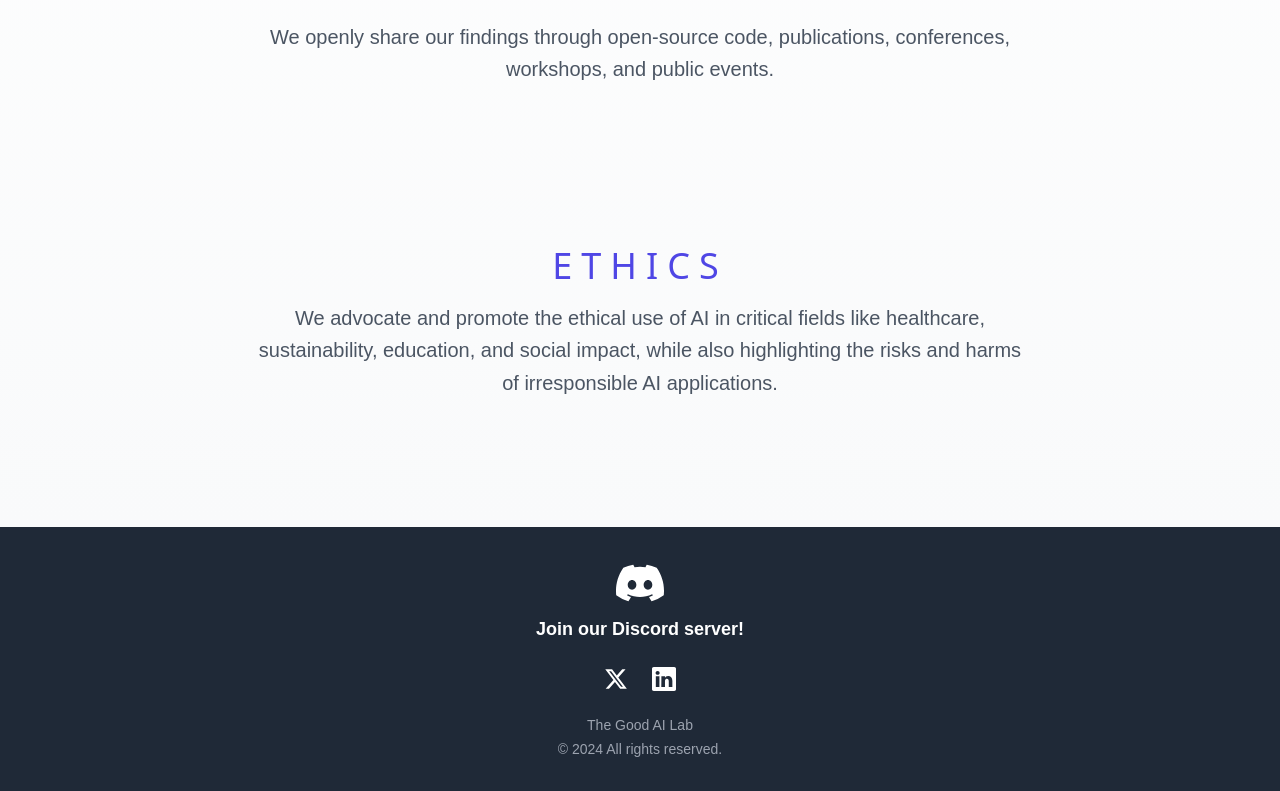
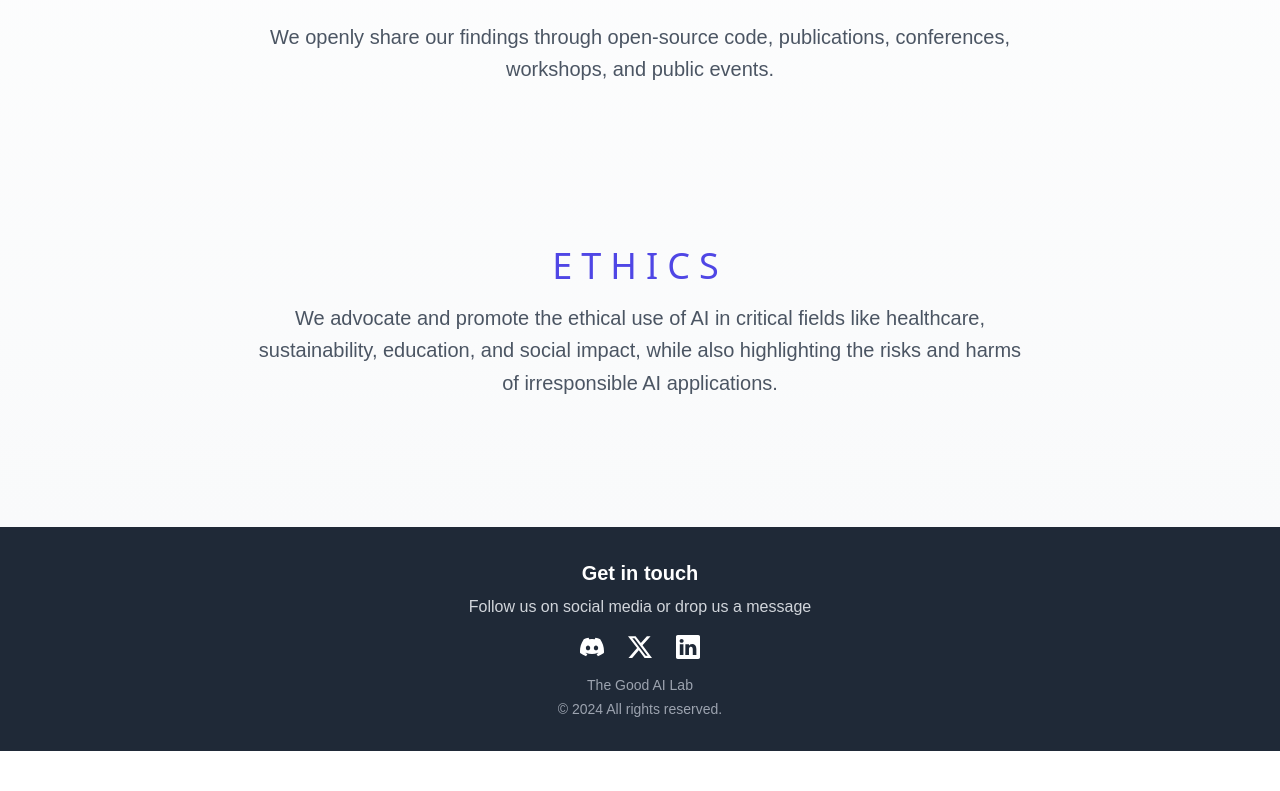
Before and after one commit to theo2021/The-Good-AI-Lab, a Next.js app in the folder frontend/: page / in a window 1280 px wide. Shown: the part 2888-3679 px from the top of the page. After the commit the page ends 3639 px from the top, so only its background shows below. Built offline with nearby package versions, Linux system fonts and the light colour scheme.

Commit message:
Deploy with github actions (#2)

```diff
--- a/frontend/next.config.js
+++ b/frontend/next.config.js
@@ -1,5 +1,10 @@
 /** @type {import('next').NextConfig} */
 const nextConfig = {
+  output: 'export',
+  basePath: process.env.NODE_ENV === 'production' ? '/thegoodailab' : '',
+  images: {
+    unoptimized: true,
+  },
   webpack: (config) => {
     config.module.rules.push({
       test: /\.json$/,
--- a/frontend/src/components/layout/Footer.tsx
+++ b/frontend/src/components/layout/Footer.tsx
@@ -1,53 +1,23 @@
 import settings from '@/config/settings'
-import { BsLinkedin, BsDiscord } from 'react-icons/bs'
-import { FaXTwitter } from 'react-icons/fa6'
-
-interface SocialData {
-  url: string;
-  hoverColor: string;
-}
-
-interface Settings {
-  social: {
-    [key: string]: SocialData;
-  }
-}
+import { BsGithub, BsLinkedin, BsDiscord, BsTwitterX } from 'react-icons/bs'
 
 const socialIconsMap = {
-  x: FaXTwitter,
+  x: BsTwitterX,
+  github: BsGithub,
   linkedin: BsLinkedin,
   discord: BsDiscord
 }
 
-const socialHoverClasses = {
-  discord: 'hover:text-indigo-400',
-  x: 'hover:text-gray-400',
-  linkedin: 'hover:text-blue-400'
-} as const
-
-const typedSettings = settings as Settings;
-
 const Footer = () => {
-  const { discord, ...otherSocials } = typedSettings.social;
-
   return (
     <footer className="bg-gray-800 text-white py-8">
-      <div className="container mx-auto flex flex-col items-center space-y-6">
-        <div className="flex flex-col items-center">
-          <a
-            href={discord.url}
-            target="_blank"
-            rel="noopener noreferrer"
-            className={`${socialHoverClasses.discord} transition-colors flex flex-col items-center`}
-          >
-            <BsDiscord size={48} />
-          </a>
-            <p className="mt-2 text-lg font-semibold">Join our Discord server!</p>
+      <div className="container mx-auto flex flex-col items-center space-y-4">
+        <div className="text-center">
+          <h3 className="text-xl font-semibold mb-2">Get in touch</h3>
+          <p className="text-gray-300">Follow us on social media or drop us a message</p>
         </div>
-
-        <div className="flex flex-col items-center space-y-2">
         <div className="flex justify-center space-x-6">
-            {Object.entries(otherSocials).map(([platform, data]) => {
+          {Object.entries(settings.social).map(([platform, data]) => {
             const IconComponent = socialIconsMap[platform as keyof typeof socialIconsMap]
             return IconComponent ? (
               <a
@@ -55,13 +25,12 @@ const Footer = () => {
                 href={data.url}
                 target="_blank"
                 rel="noopener noreferrer"
-                  className={`${socialHoverClasses[platform as keyof typeof socialHoverClasses]} transition-colors`}
+                className="transition-colors hover:text-blue-400"
               >
                 <IconComponent size={24} />
               </a>
             ) : null
           })}
-          </div>
         </div>
         <div className="text-center text-gray-400 text-sm mt-4">
           <p>The Good AI Lab</p>
--- a/frontend/src/config/settings.ts
+++ b/frontend/src/config/settings.ts
@@ -1,15 +1,20 @@
-export const settings = {
+import type { Settings } from '@/types/settings';
+
+export const settings: Settings = {
   social: {
     discord: {
-      url: "https://discord.gg/uWt3a8S7"
+      url: "https://discord.gg/uWt3a8S7",
+      hoverColor: "hover:text-[#7289DA]"
     },
     x: {
-      url: "https://x.com/goodailab"
+      url: "https://x.com/goodailab",
+      hoverColor: "hover:text-[#1DA1F2]"
     },
     linkedin: {
-      url: "https://linkedin.com/company/goodailab"
+      url: "https://linkedin.com/company/goodailab",
+      hoverColor: "hover:text-[#0077B5]"
     }
   }
-} as const;
+};
 
 export default settings;
--- /dev/null
+++ b/frontend/src/types/settings.ts
@@ -0,0 +1,10 @@
+export interface SocialData {
+  url: string;
+  hoverColor?: string;
+}
+
+export interface Settings {
+  social: {
+    [key: string]: SocialData;
+  };
+}
```
Lines whose indentation alone changed are shown as unchanged.
